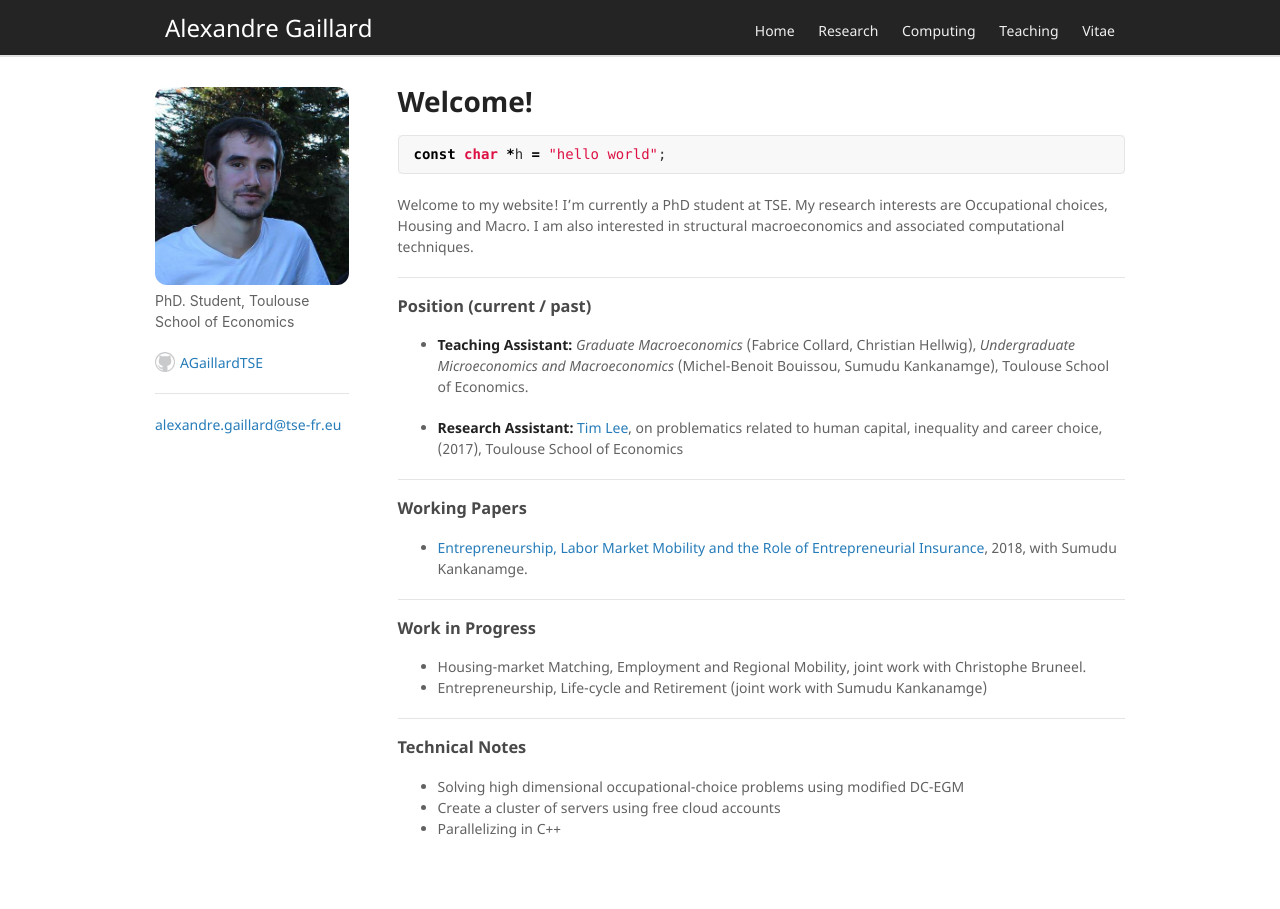
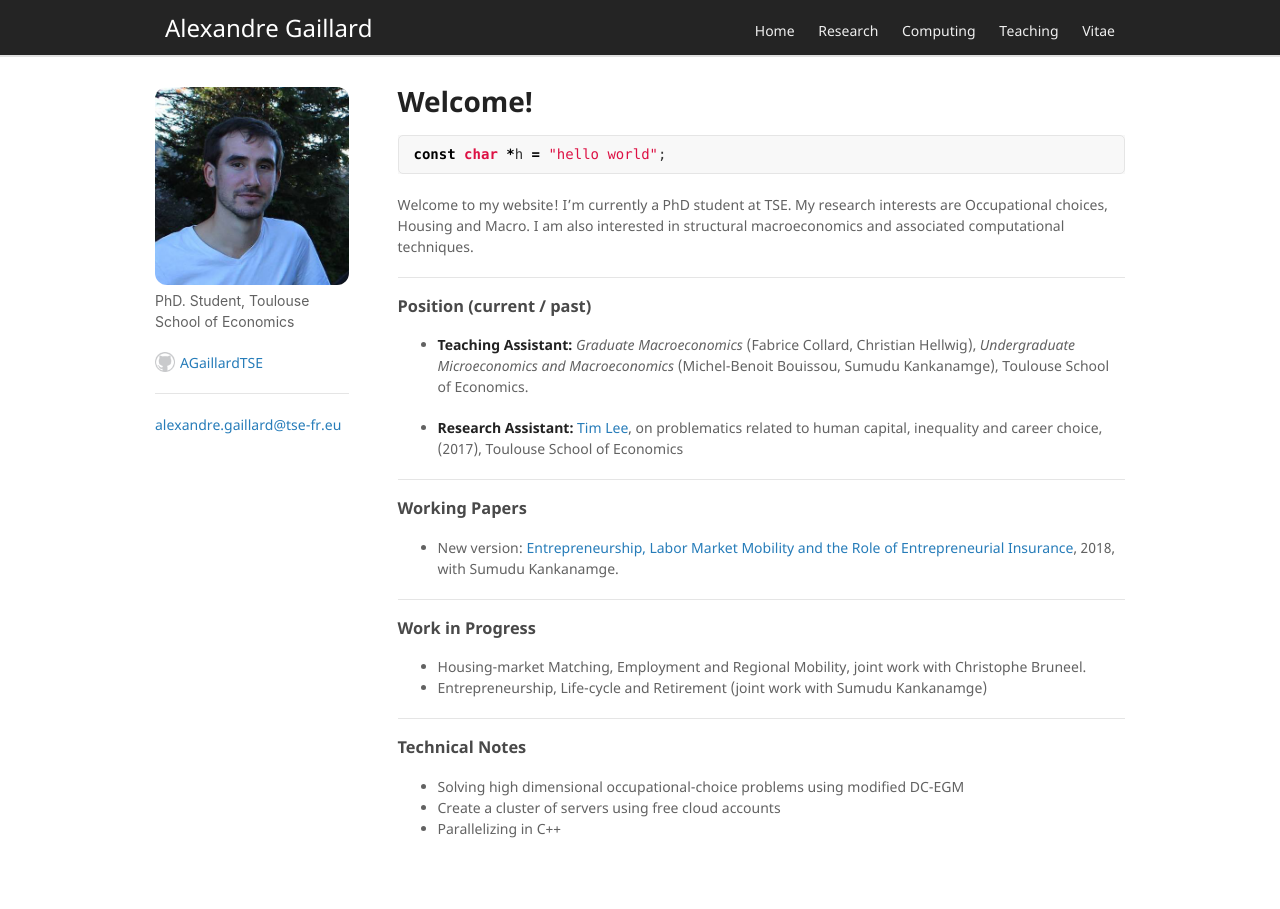
Before and after one commit to AGaillardTSE/AGaillardTSE.github.io, a Jekyll site: the page built from index.md, in a window 1280 px wide. Built offline with Jekyll 4.4.1, drawn with Linux system fonts in a browser that asks for light colours; our own code applies the rules of GitHub Pages for plain Markdown files.

Commit message:
Update index.md

```diff
--- a/index.md
+++ b/index.md
@@ -24,7 +24,7 @@ structural macroeconomics and associated computational techniques.
 
 ### Working Papers
 
-*   [Entrepreneurship, Labor Market Mobility and the Role of Entrepreneurial Insurance](http://agaillard.eu/projects/ELMM/), 2018, with Sumudu Kankanamge.
+*   New version: [Entrepreneurship, Labor Market Mobility and the Role of Entrepreneurial Insurance](http://agaillard.eu/projects/ELMM/), 2018, with Sumudu Kankanamge.
 
 * * *
 
```
